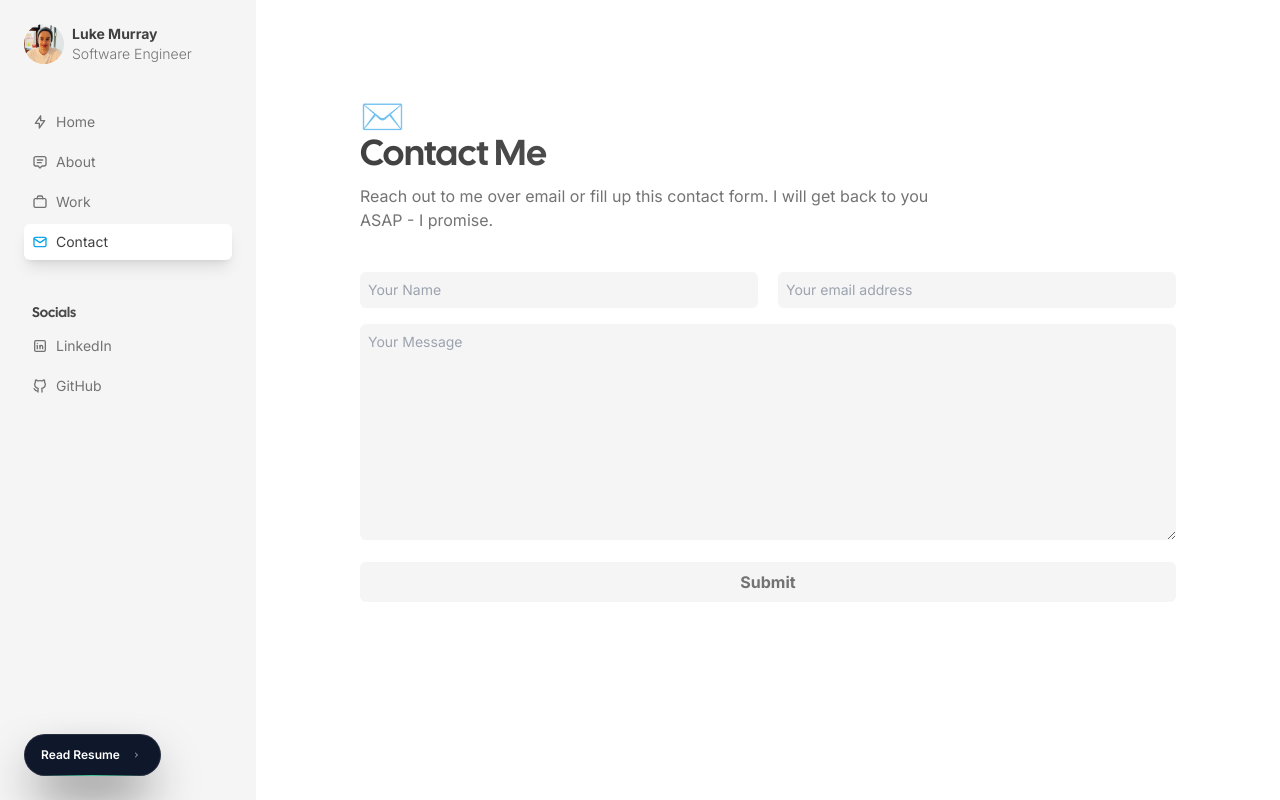
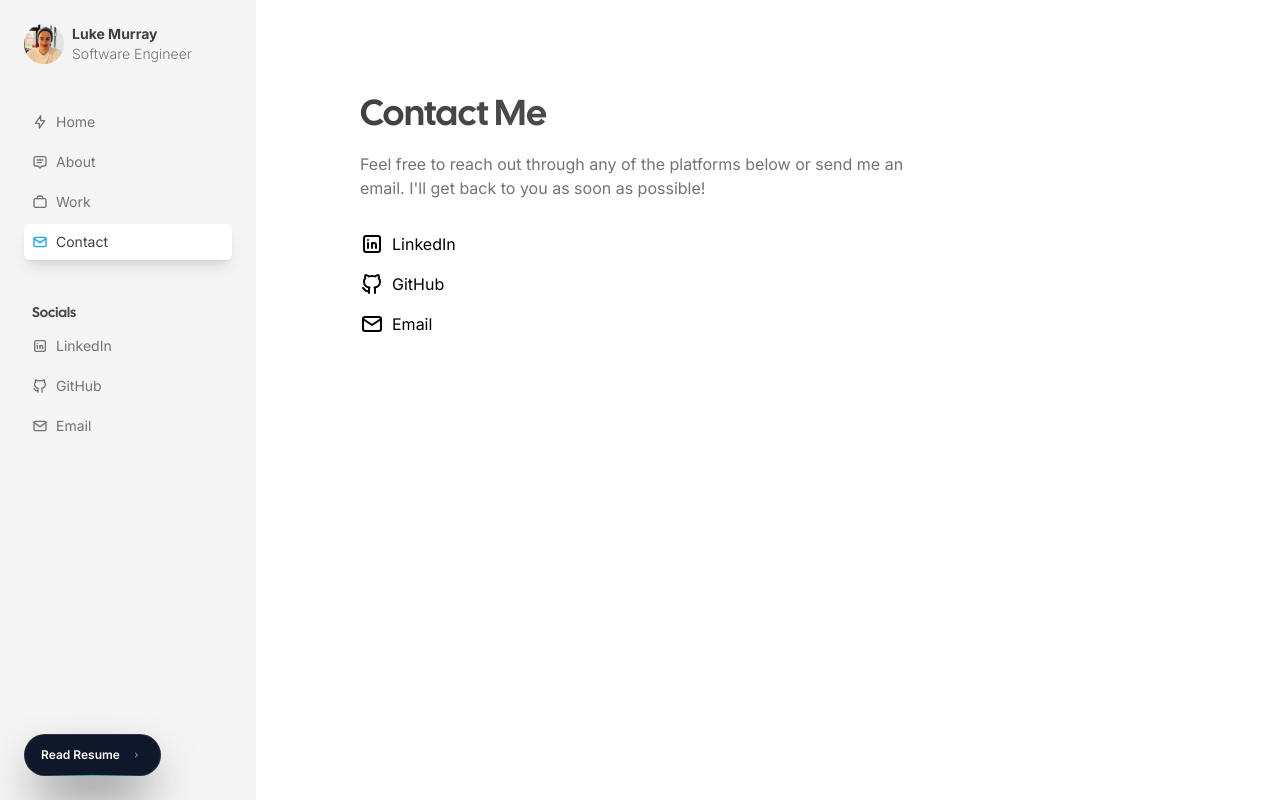
Before and after one commit to lukemurray7/porftolio-website, a Next.js app: page /contact in a window 1280 px wide. Built offline with nearby package versions, Linux system fonts and the light colour scheme.

Commit message:
remove contact list

```diff
--- a/src/app/contact/page.tsx
+++ b/src/app/contact/page.tsx
@@ -1,28 +1,33 @@
-import { Contact } from "@/components/Contact";
 import { Container } from "@/components/Container";
 import { Heading } from "@/components/Heading";
-import { Highlight } from "@/components/Highlight";
 import { Paragraph } from "@/components/Paragraph";
-import { Products } from "@/components/Products";
 import { Metadata } from "next";
-import Image from "next/image";
+import Link from "next/link";
+import { socials } from "@/constants/socials";
 
 export const metadata: Metadata = {
   title: "Contact | Luke Murray",
-  description:
-    "Luke Murray is a senior software engineer with 8 years of experience building scalable web apps and products in startup environments.",
+  description: "Get in touch with Luke Murray through various social media platforms or email.",
 };
 
-export default function Projects() {
+export default function Contact() {
   return (
     <Container>
-      <span className="text-4xl">✉️</span>
-      <Heading className="font-black mb-2">Contact Me</Heading>
-      <Paragraph className="mb-10 max-w-xl">
-        Reach out to me over email or fill up this contact form. I will get back
-        to you ASAP - I promise.{" "}
+      <Heading className="font-black mb-4">Contact Me</Heading>
+      <Paragraph className="mb-8 max-w-xl">
+        Feel free to reach out through any of the platforms below or send me an email. I&apos;ll get back to you as soon as possible!
       </Paragraph>
-      <Contact />
+
+      <ul className="space-y-4 mb-8">
+        {socials.map((link) => (
+          <li key={link.label}>
+            <Link href={link.href} target="_blank" rel="noopener noreferrer" className="flex items-center space-x-2 hover:underline">
+              <link.icon className="w-6 h-6" />
+              <span>{link.label}</span>
+            </Link>
+          </li>
+        ))}
+      </ul>
     </Container>
   );
 }
--- a/src/components/Contact.tsx
+++ /dev/null
@@ -1,85 +0,0 @@
-"use client";
-import React, { useState } from "react";
-
-const defaultFormState = {
-  name: {
-    value: "",
-    error: "",
-  },
-  email: {
-    value: "",
-    error: "",
-  },
-  message: {
-    value: "",
-    error: "",
-  },
-};
-export const Contact = () => {
-  const [formData, setFormData] = useState(defaultFormState);
-
-  const handleSubmit = (e: any) => {
-    e.preventDefault();
-    // Write your submit logic here
-    console.log(formData);
-  };
-  return (
-    <form className="form" onSubmit={handleSubmit}>
-      <div className="flex flex-col md:flex-row justify-between gap-5">
-        <input
-          type="text"
-          placeholder="Your Name"
-          className="bg-neutral-100 focus:outline-none focus:ring-2 focus:ring-neutral-200 px-2 py-2 rounded-md text-sm text-neutral-700 w-full"
-          value={formData.name.value}
-          onChange={(e) => {
-            setFormData({
-              ...formData,
-              name: {
-                value: e.target.value,
-                error: "",
-              },
-            });
-          }}
-        />
-        <input
-          type="email"
-          placeholder="Your email address"
-          className="bg-neutral-100 focus:outline-none focus:ring-2 focus:ring-neutral-200 px-2 py-2 rounded-md text-sm text-neutral-700 w-full"
-          value={formData.email.value}
-          onChange={(e) => {
-            setFormData({
-              ...formData,
-              email: {
-                value: e.target.value,
-                error: "",
-              },
-            });
-          }}
-        />
-      </div>
-      <div>
-        <textarea
-          placeholder="Your Message"
-          rows={10}
-          className="bg-neutral-100 focus:outline-none focus:ring-2 focus:ring-neutral-200 px-2 mt-4 py-2 rounded-md text-sm text-neutral-700 w-full"
-          value={formData.message.value}
-          onChange={(e) => {
-            setFormData({
-              ...formData,
-              message: {
-                value: e.target.value,
-                error: "",
-              },
-            });
-          }}
-        />
-      </div>
-      <button
-        className="w-full px-2 py-2 mt-4 bg-neutral-100 rounded-md font-bold text-neutral-500"
-        type="submit"
-      >
-        Submit{" "}
-      </button>
-    </form>
-  );
-};
--- a/src/constants/socials.tsx
+++ b/src/constants/socials.tsx
@@ -1,6 +1,7 @@
 import {
   IconBrandGithub,
   IconBrandLinkedin,
+  IconMail,
 } from "@tabler/icons-react";
 
 export const socials = [
@@ -14,4 +15,9 @@ export const socials = [
     label: "GitHub",
     icon: IconBrandGithub,
   },
+  {
+    href: "mailto:lukemurray737@gmail.com",
+    label: "Email",
+    icon: IconMail,
+  },
 ];
```
